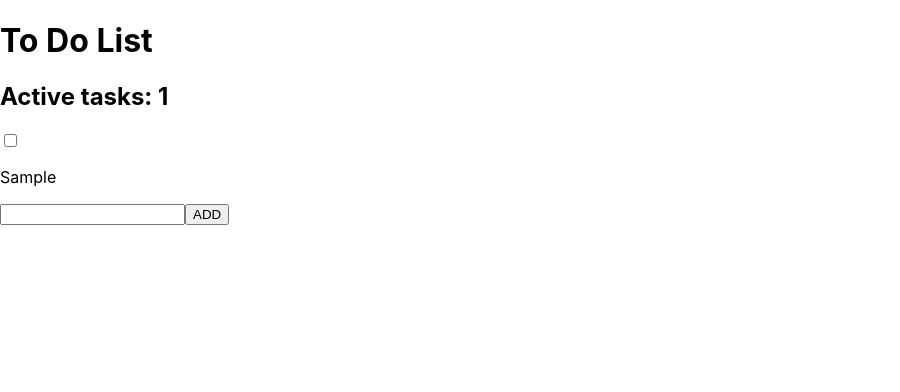
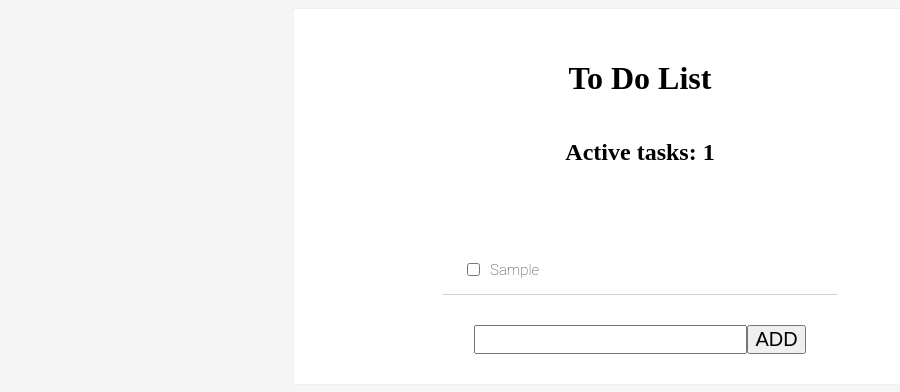
Before and after one commit to nikola2390/todolist, a React (Create React App) app: page / in a window 1280 px wide. Both pictures are taken after typing "Sample" into the empty fields and a click on the button "ADD". Shown: the top 392 px of the page, without its empty margins (0-900 px from the left). Built offline with nearby package versions, Linux system fonts and the light colour scheme.

Commit message:
style; add style

```diff
--- a/src/App.js
+++ b/src/App.js
@@ -49,12 +49,14 @@ class App extends React.Component {
         const activeTasks = tasks.filter(task => !task.done);
 
         return (
-            <div>
+            <div className = 'todo-app'>
                 <h1>To Do List</h1>
                 <h2>Active tasks: { activeTasks.length }</h2>
+                <div className = 'todo-list'>
                 {tasks.map(task =>
                     <Task task = {task} key = { task.id } handleChange = {this.handleChange}/>
                 )}
+                </div>
                 <TaskInput addTask = {this.addTask}/>
             </div>
         )
--- a/src/components/Task.js
+++ b/src/components/Task.js
@@ -2,7 +2,7 @@ import React from 'react';
 
 function Task(props) {
     return (
-        <div>
+        <div className = 'todo-item'>
             <input type = "checkbox" checked = {props.task.done} onChange={() => props.handleChange(props.task.id)}></input>
             <p>{ props.task.title }</p>
         </div>
--- a/src/index.css
+++ b/src/index.css
@@ -1,13 +1,54 @@
 body {
-  margin: 0;
-  font-family: -apple-system, BlinkMacSystemFont, 'Segoe UI', 'Roboto', 'Oxygen',
-    'Ubuntu', 'Cantarell', 'Fira Sans', 'Droid Sans', 'Helvetica Neue',
-    sans-serif;
-  -webkit-font-smoothing: antialiased;
-  -moz-osx-font-smoothing: grayscale;
+  background-color: whitesmoke;
 }
 
-code {
-  font-family: source-code-pro, Menlo, Monaco, Consolas, 'Courier New',
-    monospace;
+.todo-app {
+  background-color: white;
+  margin: auto;
+  width: 50%;
+  display: flex;
+  flex-direction: column;
+  align-items: center;
+  border: 1px solid #efefef;
+  padding: 30px;
 }
+
+.todo-list {
+  background-color: white;
+  margin: auto;
+  display: flex;
+  flex-direction: column;
+  align-items: center;
+  padding: 30px;
+  width: 80%;
+}
+
+.todo-item {
+  display: flex;
+  justify-content: flex-start;
+  align-items: center;
+  padding: 30px 20px 0;
+  width: 70%;
+  border-bottom: 1px solid #cecece;
+  font-family: Roboto, sans-serif;
+  font-weight: 100;
+  font-size: 15px;
+  color: #333333;
+}
+
+input[type=checkbox] {
+  margin-right: 10px;
+  font-size: 30px;
+}
+
+input[type=checkbox]:focus {
+  outline: 0;
+}
+
+input {
+  font-size: 20px;
+}
+
+button {
+  font-size: 20px;
+}
```
